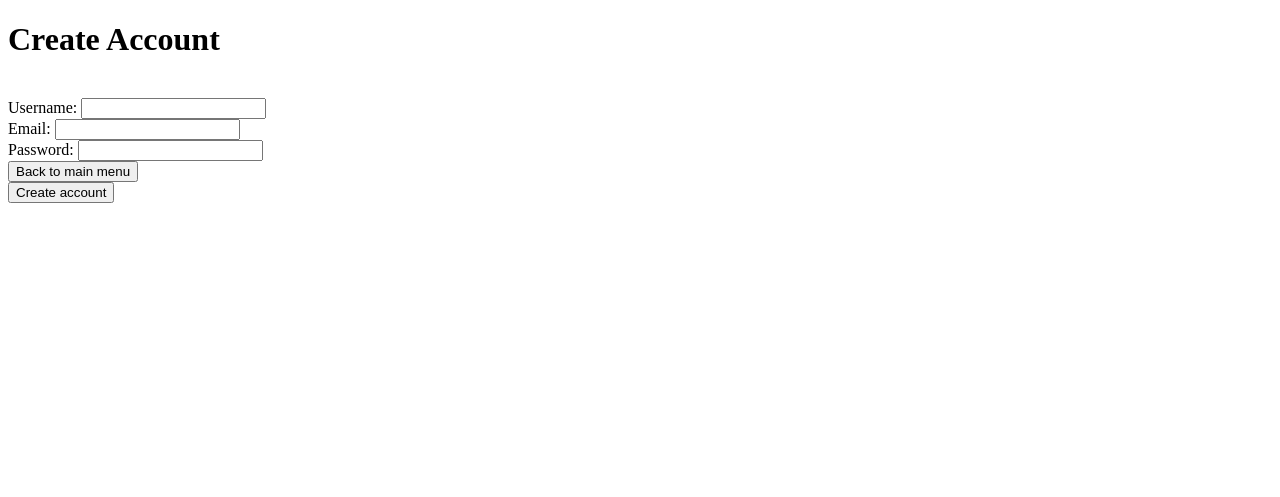
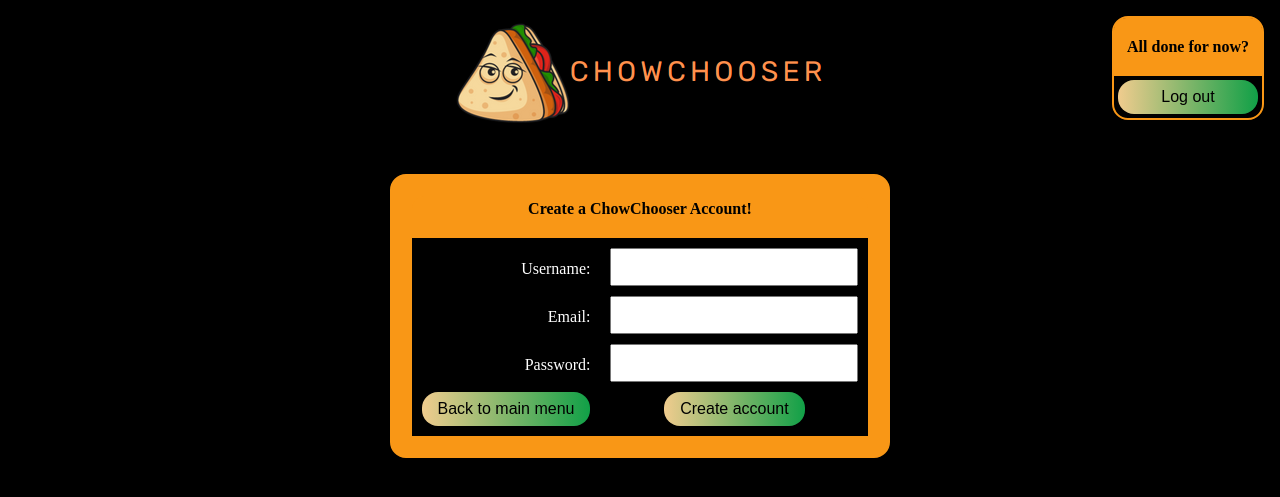
Before and after one commit to jawaofjustice/ChowChooser, a PHP site: page /?action=createAccount in a window 1280 px wide. Shown: the top 497 px of the page. Run offline with PHP 8.4, Linux system fonts and the light colour scheme; some web fonts are replaced.

Commit message:
adding styling and templating for lobby ordering phase and create account page

```diff
--- a/classes/ChowChooserEngine.php
+++ b/classes/ChowChooserEngine.php
@@ -30,8 +30,7 @@ class ChowChooserEngine {
 		if (isset($_POST['login'])) {
 			$user = User::getUserFromCredentials($_POST['email'], $_POST['password']);
 			if (is_null($user)) {
-				echo "Failed to log in: invalid credentials";
-				$this->welcome();
+				$this->welcome("Failed to log in: invalid credentials");
 				return;
 			}
 			$_SESSION['user'] = $user;
@@ -151,7 +150,7 @@ class ChowChooserEngine {
 
 	function welcome($warning = null) {
 
-		$swapArray['warningMessage'] = "" . $warning == "" ? "" : $warning . "<br /><br />";
+		$swapArray['warningMessage'] = "" . $warning == "" ? "" : $warning;
 
 		//~ // login form changes to logout form if user is logged in
 		//~ if (!isset($_SESSION['user'])) {
@@ -301,46 +300,46 @@ class ChowChooserEngine {
 					  $lobby->getId()
 				   );
 				}
+				$orderTableRows = "";
+				$adminColumnHeader = $userIsAdmin ? "<th>User</th>" : "";
 
-            $orderDisplay = '<table style="text-align: left">';
-            if ($userIsAdmin) {
-               $orderDisplay .= "<th>Username</th>";
-            }
-            $orderDisplay .= '<th>Quantity</th><th>Food</th><th>Order price</th>';
 				$subtotal = 0.0;
 				foreach ($orders as $order) {
 				   $food = FoodItem::getFoodItemFromId($order->getFoodId());
 				   $orderPrice = $food->price * $order->quantity;
 				   $subtotal += $orderPrice;
-               $orderDisplay .= "<tr><td>";
+				   $username = "";
 				   if ($userIsAdmin) {
 					  $username = User::getUserFromId($order->getUserId())->getUsername();
-                  $orderDisplay .= $username."</td><td>";
 				   }
-               $orderDisplay .= $order->quantity."</td><td>"
-                  .$food->name."</td><td>$"
-                  .$orderPrice."</td>"
-                  .'<td><form action="" method="post">
-                  <input type="hidden" name="deleteOrderRequest" value="SO TRUE" />
-                  <input type="hidden" name="orderId" value="'.$order->id.'" />
-                  <input name="deleteOrder" type="submit" value="Delete"/>
-                  </form></td></tr>';
+				   $rowSwap = Array();
+				   $rowSwap['adminColumn'] = $userIsAdmin ? "<td>".$username."</td>" : "";
+				   $rowSwap['foodName'] = $food->name;
+				   $rowSwap['orderQty'] = $order->quantity;
+				   $rowSwap['orderPrice'] = $orderPrice;
+				   $rowSwap['orderId'] = $order->id;
+
+					$orderTableRows .= $this->load_template('lobbyOrderRow', $rowSwap);
 				}
-            $orderDisplay .= "</table>";
 
 				// saves if/else indentation, even if it overwrites previous work
 				if (empty($orders)) {
 				   $orderDisplay = "<p>You have no orders in this lobby!</p>";
 				}
 
-            $swapArray['orderItems'] = $orderDisplay;
+				if (empty($orders)) {
+					$swapArray['orderItems'] = "<p>You have no orders in this lobby!</p>";
+				} else {
+					$swapArray['orderItems'] = $this->load_template('lobbyOrderTable', ["orderTableRows" => $orderTableRows, "adminColumnHeader" => $adminColumnHeader]);
+				}
+
 				$swapArray['lobbyName'] = $lobby->getName();
 				$swapArray['subtotal'] = $subtotal;
 				$swapArray['taxes'] = number_format(round($subtotal * 0.06, 2), 2);
 				$swapArray['totalPrice'] = number_format(round($subtotal * 1.06, 2), 2);
 				// required for placing orders
 				$swapArray['lobbyId'] = $lobby->getId();
-            echo $this->load_template('lobby_ordering', $swapArray);
+				echo $this->load_template('base', ['mainContent' => $this->load_template('lobby_ordering', $swapArray), 'loginLogoutForm' => $this->load_template("logoutForm")]);
 					break;
 
 			case '3':
@@ -389,7 +388,9 @@ class ChowChooserEngine {
 	private function createAccount() {
 		// user is navigating to the page, has not submitted form
 		if (!isset($_POST['formSubmitted'])) {
-			echo $this->load_template("createAccount", ["errorMsg" => ""]);
+			$swap['loginLogoutForm'] = $this->load_template("logoutForm");
+			$swap['mainContent'] = $this->load_template("createAccount", ["errorMsg" => ""]);
+			echo $this->load_template("base", $swap);
 			exit();
 		}
 
@@ -399,7 +400,9 @@ class ChowChooserEngine {
 
 		if (empty($email) || empty($password) || empty($username)) {
 			$errorMsg = "Please fill in all input fields.";
-			echo $this->load_template("createAccount", ["errorMsg" => $errorMsg]);
+			$swap['loginLogoutForm'] = $this->load_template("logoutForm");
+			$swap['mainContent'] = $this->load_template("createAccount", ["errorMsg" => $errorMsg]);
+			echo $this->load_template("base", $swap);
 			exit();
 		}
 
@@ -407,7 +410,9 @@ class ChowChooserEngine {
 
 		if (is_null($user)) {
 			$errorMsg = "Something went wrong: error writing user to database";
-			echo $this->load_template("createAccount", ["errorMsg" => $errorMsg]);
+			$swap['loginLogoutForm'] = $this->load_template("logoutForm");
+			$swap['mainContent'] = $this->load_template("createAccount", ["errorMsg" => $errorMsg]);
+			echo $this->load_template("base", $swap);
 			exit();
 		}
 
--- a/classes/Lobby.php
+++ b/classes/Lobby.php
@@ -164,7 +164,7 @@ class Lobby {
 		foreach ($statement->get_result() as $lobby) {
 			// If the user is the lobby admin, put a star after their user ID
 			if ($lobby['admin_id']==$lobby['user_id'])
-				$adminIcon = "*";
+				$adminIcon = "and administrated ";
 			else
 				$adminIcon = "";
 
@@ -182,11 +182,15 @@ class Lobby {
 			//$all_user_lobbies.='<a href="index.php?action=showlobby&lobby='.$lobby['id'].'">'.$lobby['name']."</a>"." User: ".$lobby['username'].$adminIcon." ".$phase_end_message."<br>";
 			$swapArray['lobbyId'] = $lobby['id'];
 			$swapArray['lobbyName'] = $lobby['name'];
-			$swapArray['lobbyUsername'] = $lobby['username'];
+			$swapArray['lobbyUsername'] = $_SESSION['user']->getUsername() == $lobby['username'] ? "You" : $lobby['username'];
 			$swapArray['lobbyAdminIcon'] = $adminIcon;
 			$swapArray['lobbyPhaseEndMessage'] = $phase_end_message;
 
 			$all_user_lobbies .= ChowChooserEngine::load_template('lobbyRow', $swapArray);
+		}
+
+		if ($all_user_lobbies == "") {
+			return "<tr><td><h2>You have no active lobbies!</h2></td></tr>";
 		}
 
 		return $all_user_lobbies;
--- a/style.css
+++ b/style.css
@@ -40,16 +40,21 @@ th {
 	background-color: #F99716;
 	padding: 4px;
 	color: black;
-	border-top-right-radius: 12px;
+}
+
+th:first-child{
 	border-top-left-radius: 12px;
 }
+th:last-child{
 
+	border-top-right-radius: 12px;
+}
 .gradientButton {
 	background-image: linear-gradient(to left, #11A047, #F0CC8E);
 	border-radius: 16px;
 	border: 0px;
 	cursor: pointer;
-	padding: 8px;
+	padding: 8px 16px;
 	font-size: 16px;
 	min-width: 140px;
 }
@@ -208,6 +213,7 @@ th {
 .logoHeader {
 	background-image: url(templates/images/logo.png);
 	background-repeat: no-repeat;
+	background-position: center;
 	width: 100%;
 	height: 144px;
 
@@ -289,3 +295,60 @@ h1 {
 	height: 32px;
 	font-size: 20px;
 }
+
+.lobbyRow {
+	color: black;
+	text-decoration: none;
+}
+
+.thickTable {
+	padding: 20px 20px;
+	background-color: #F99716;
+}
+
+.thickTable > tbody > tr > th{
+	padding-bottom: 20px;
+	padding-left: 10px;
+	padding-right: 10px;
+}
+.thickTable > tbody > tr > td{
+	padding: 10px 10px 0px 10px;
+	background-color: black;
+}
+.thickTable > tbody > tr:last-child > td{
+	padding: 10px;
+}
+
+.bigListItem {
+	min-width: 400px;
+	min-height: 0px;
+	font-size: 24px;
+	line-height: 40px;
+	border-radius: 16px;
+	color: black;
+	background-image: linear-gradient(to left, #11A047, #F0CC8E);
+	margin: 10px;
+
+	font-weight: Bold;
+}
+
+.bigListItem > div:first-child{
+}
+
+.bigListItem > div:nth-child(2){
+	font-size: 18px;
+	line-height: 22px;
+	font-weight: normal;
+}
+
+.bigListItem > div:nth-child(3){
+	font-size: 18px;
+	line-height: 22px;
+	font-weight: normal;
+}
+
+.centeredWarning {
+	text-align:center;
+	margin: 0px auto;
+	height: 20px;
+}
--- a/templates/createAccount.html
+++ b/templates/createAccount.html
@@ -5,23 +5,49 @@
 	</head>
 	<body>
 		<div class="createAccount" id="createAccount">
-			<h1 class="loginTitle">Create Account</h1>
-			<span id="errorMsg" style="color: red">{{errorMsg}}</span>
+			<div class="warningMessage centeredWarning">{{errorMsg}}</div>
 			<form action="" method="post">
+				<table class="thickTable">
+					<tr>
+						<th colspan="2">
+							Create a ChowChooser Account!
+						</th>
+					</tr>
+					<tr>
+						<td class="rightAlignText">
+							<label for="username">Username:</label>
+						</td>
+						<td>
+							<input class="loginTextInput" type="text" name="username" id="username" /><br />
+						</td>
+					</tr>
+					<tr>
+						<td class="rightAlignText">
+							<label for="email">Email:</label>
+						</td>
+						<td>
+							<input class="loginTextInput" type="text" name="email" id="email" /><br />
+						</td>
+					</tr>
+					<tr>
+						<td class="rightAlignText">
+							<label for="password">Password:</label>
+						</td>
+						<td>
+							<input class="loginTextInput" type="password" name="password" id="password"/><br />
+						</td>
+					</tr>
+					<tr>
+						<td>
+
+							<a href="?"><input class="gradientButton" type="button" value="Back to main menu" /></a>
+						</td>
+						<td>
+							<input class="gradientButton" type="submit" name="createAccount" id="createAccount" value="Create account" style="display: inline" />
+						</td>
+					</tr>
+				</table>
 				<input type="hidden" name="formSubmitted" value="1" /><br />
-
-				<label for="username">Username:</label>
-				<input type="text" name="username" id="username" /><br />
-
-				<label for="email">Email:</label>
-				<input type="text" name="email" id="email" /><br />
-
-				<label for="password">Password:</label>
-				<input type="password" name="password" id="password"/><br />
-
-				<a href="?"><input type="button" value="Back to main menu" /></a>
-				<br>
-				<input type="submit" name="createAccount" id="createAccount" value="Create account" style="display: inline" />
 			</form>
+		</div>
 	</body>
-	</div>
--- a/templates/logoutForm.html
+++ b/templates/logoutForm.html
@@ -19,8 +19,8 @@
 				</th>
 			</tr>
 			<tr>
-				<td>
-					<input type="submit" name="logout" id="logout" value="Log out" style="display: inline" class="gradientButton" />
+				<td class="lobbyRow">
+					<input type="submit" name="logout" id="logout" value="Log out"  class="gradientButton" />
 				</td>
 			</tr>
 		</table>
--- a/templates/welcome.html
+++ b/templates/welcome.html
@@ -16,7 +16,8 @@
 			<span class="welcomeLoginHolder">
 				<div class="welcomeLogin" id="login">
 					<form action="" method="post">
-						<table>
+						<div class="warningMessage">{{warningMessage}}<br /><br /></div>
+						<table class="thickTable">
 							<col width="40%" />
 							<col width="60%" />
 							<tr>
```
Also changed, not shown: templates/lobbyOrderRow.html (added, +19 -0 lines), templates/lobbyOrderTable.html (added, +10 -0 lines), templates/lobbyRow.html (+8 -5 lines), templates/lobby_ordering.html (+1 -13 lines), templates/main_menu.html (+4 -4 lines). Lines whose indentation alone changed are shown as unchanged.
